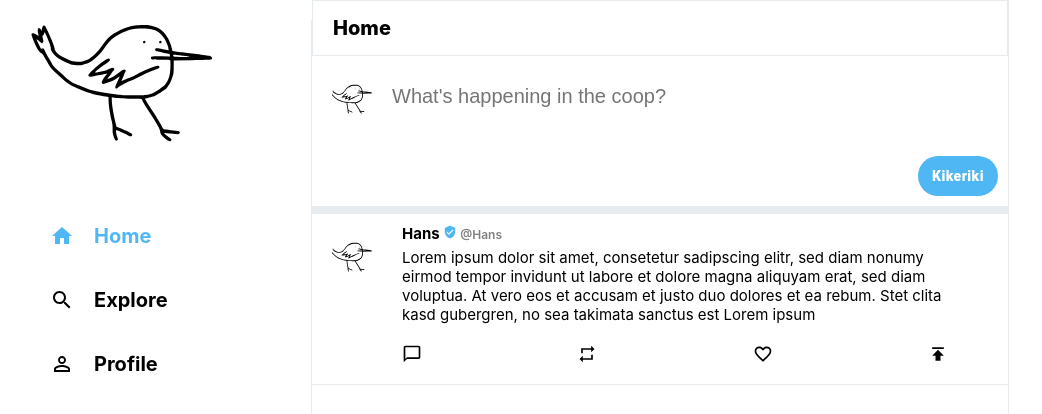
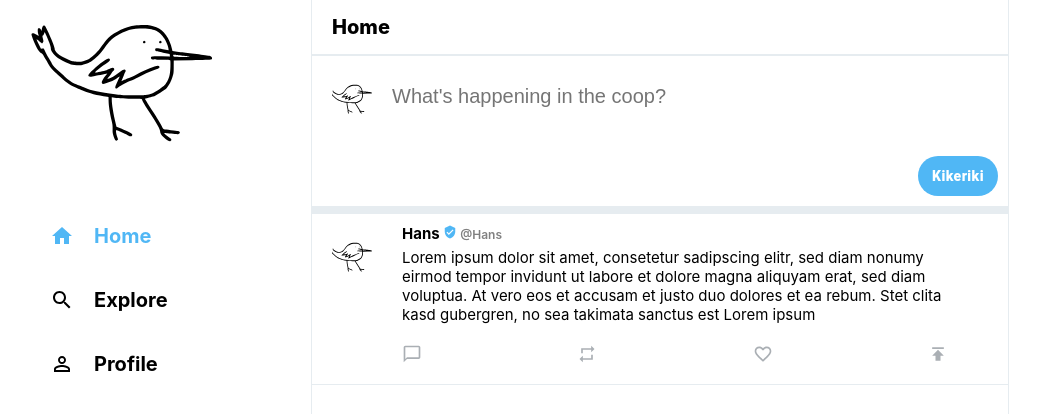
Before and after one commit to Miracle-Fruit/kikeriki, a React (Create React App) app in the folder cassandra/app/: page / in a window 1280 px wide. Shown: the top 414 px of the page, without its empty margins (0-1042 px from the left). Built offline with nearby package versions, Linux system fonts and the light colour scheme.

Commit message:
Add stargate as REST backend

```diff
--- a/cassandra/app/src/Feed/Feed.css
+++ b/cassandra/app/src/Feed/Feed.css
@@ -1,5 +1,6 @@
   .feed {
     border-right: 1px solid var(--twitter-background);
+    border-left: 1px solid var(--twitter-background);
     flex: 0.8;
 
     overflow-y: scroll;
@@ -21,7 +22,7 @@
     top: 0;
     background-color: white;
     z-index: 100;
-    border: 1px solid var(--twitter-background);
+    border-bottom: 2px solid var(--twitter-background);
     padding: 15px 20px;
   }
 
--- a/cassandra/app/src/Feed/Post.css
+++ b/cassandra/app/src/Feed/Post.css
@@ -45,3 +45,7 @@
   .post__avatar {
     padding: 20px;
   }
+
+  .disabled {
+    color: #AAAFB4;
+  }
--- a/cassandra/app/src/Feed/Post.js
+++ b/cassandra/app/src/Feed/Post.js
@@ -30,10 +30,10 @@ const Post = forwardRef(
             </div>
           </div>
           <div className="post__footer">
-            <ChatBubbleOutlineIcon fontSize="small" />
-            <RepeatIcon fontSize="small" />
-            <FavoriteBorderIcon fontSize="small" />
-            <PublishIcon fontSize="small" />
+            <ChatBubbleOutlineIcon fontSize="small" className="disabled" />
+            <RepeatIcon fontSize="small" className="disabled" />
+            <FavoriteBorderIcon fontSize="small" className="disabled" />
+            <PublishIcon fontSize="small" className="disabled" />
           </div>
         </div>
       </div>
--- a/cassandra/app/src/Sidebar/Sidebar.css
+++ b/cassandra/app/src/Sidebar/Sidebar.css
@@ -11,7 +11,6 @@
     margin-top: 20px !important;
   }
   .sidebar {
-    border-right: 1px solid var(--twitter-background);
     flex: 0.3;
     /* min-width: 250px; */
     margin-top: 20px;
```
Also changed, not shown: cassandra/app/src/Tweet/Tweet.js (deleted, +0 -11 lines), cassandra/app/src/Tweet/Tweet.css (deleted), 1 other file (tests, documents, lock files or other folders).
